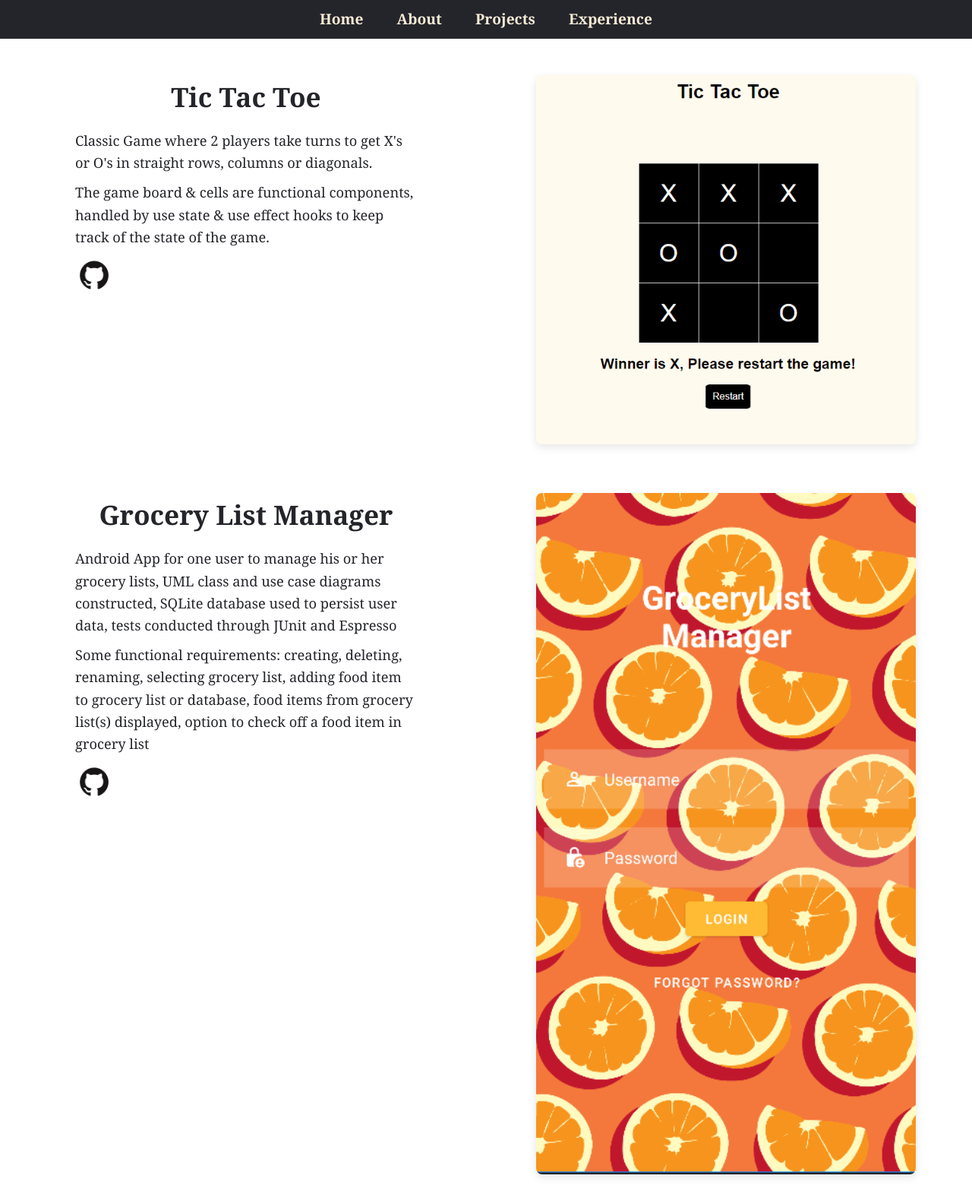
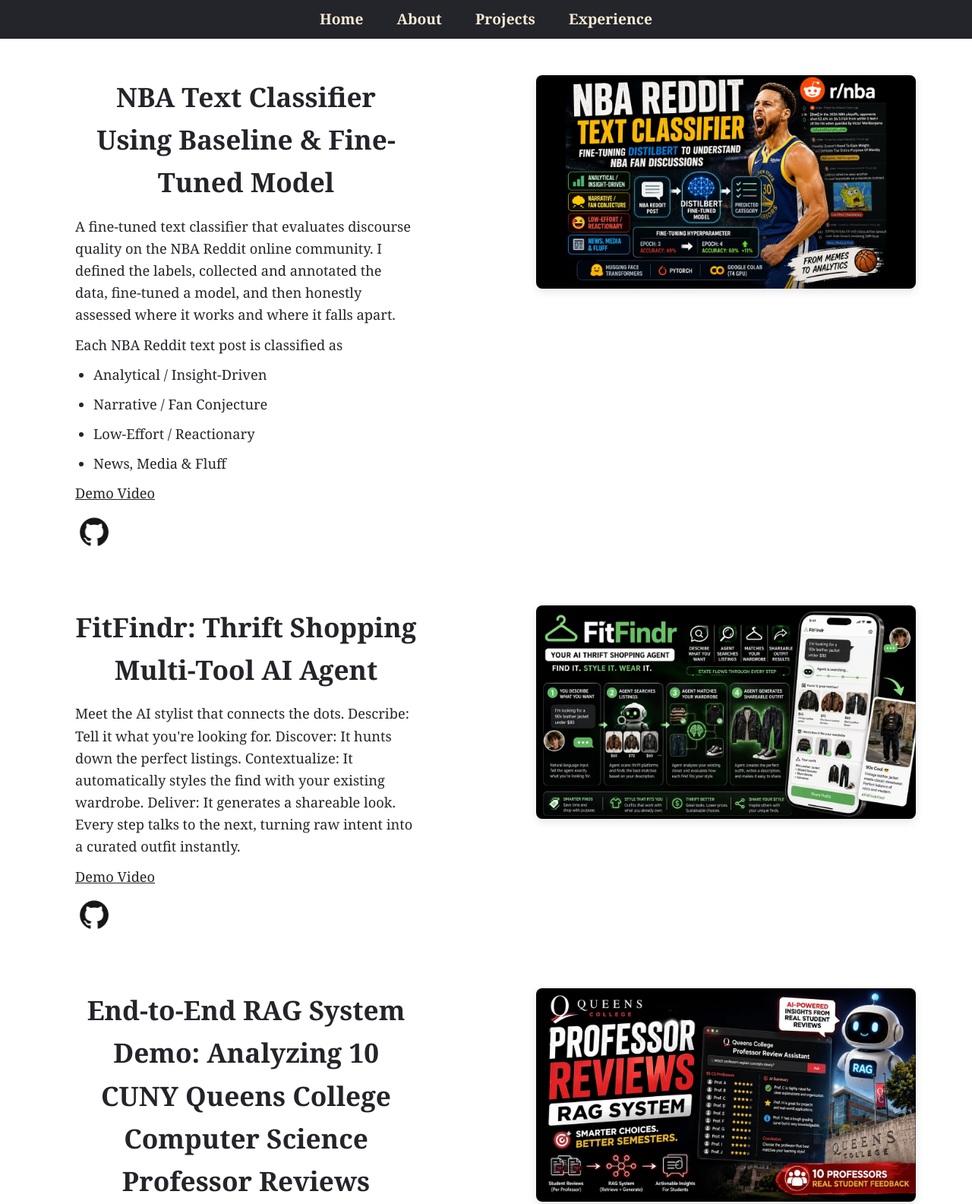
Before and after one commit to ParabjotChander/Portfolio-Website, a plain HTML site: page Web Pages/projects.html in a window 1280 px wide. Shown: the top 1585 px of the page at 76% size. Drawn offline with Linux system fonts and the light colour scheme.

Commit message:
build: updated projects webpage

```diff
--- a/Web Pages/projects.html
+++ b/Web Pages/projects.html
@@ -5,7 +5,7 @@
    <head>
 
       <meta charset="UTF-8">
-      <title>Contact</title>
+      <title>Projects</title>
       <link rel="stylesheet" href="css/nav_style.css">
       <link rel="stylesheet" href="css/project_style.css">
 
@@ -29,6 +29,79 @@
       </div>
 
       <div id="projects_description">
+
+         <div class="project_writing">
+
+            <h2>NBA Text Classifier Using Baseline & Fine-Tuned Model</h2>
+
+            <p>A fine-tuned text classifier that evaluates discourse quality on the NBA Reddit online community. I defined the labels, collected and annotated the data, fine-tuned a model, and then honestly assessed where it works and where it falls apart.</p>
+
+            <p> Each NBA Reddit text post is classified as </p>
+
+            <ul>
+               <li>Analytical / Insight-Driven </li>
+               <li>Narrative / Fan Conjecture</li>
+               <li>Low-Effort / Reactionary</li>
+               <li>News, Media & Fluff</li>
+            </ul>
+
+            <p> <a href="https://www.youtube.com/watch?v=2aNKBTbw5bM&list=PLuNLpcECNccBRJeJnoZNetFhwpcoztI1s&index=3">Demo Video </a> </p>
+
+            <p> <a href="https://github.com/ParabjotChander/ai201-project3-takemeter"> <img src="images/github.png" alt="Github Link"> </a> </p>
+
+         </div>
+
+         <div class="project_image">
+            <img src="images/text_classifier.jpg" alt="NBA Text Classifier screenshot" loading="lazy">
+         </div>
+
+         <div class="project_writing">
+
+            <h2>FitFindr: Thrift Shopping Multi-Tool AI Agent</h2>
+
+            <p>Meet the AI stylist that connects the dots.
+
+               Describe: Tell it what you're looking for.
+
+               Discover: It hunts down the perfect listings.
+
+               Contextualize: It automatically styles the find with your existing wardrobe.
+
+               Deliver: It generates a shareable look.
+
+               Every step talks to the next, turning raw intent into a curated outfit instantly.
+            </p>
+
+            <p> <a href="https://www.youtube.com/watch?v=oHG1U0Y0IVw&list=PLuNLpcECNccBRJeJnoZNetFhwpcoztI1s&index=2">Demo Video </a> </p>
+
+            <p> <a href="https://github.com/ParabjotChander/ai201-project2-fitfindr-starter"> <img src="images/github.png" alt="Github Link"> </a> </p>
+
+         </div>
+
+         <div class="project_image">
+            <img src="images/fitfindr.webp" alt="FitFindr screenshot" loading="lazy">
+         </div>
+
+         <div class="project_writing">
+
+            <h2>End-to-End RAG System Demo: Analyzing 10 CUNY Queens College Computer Science Professor Reviews</h2>
+
+            <p>
+               The Unofficial Guide Project From CodePath Course
+
+               To build the complete system, I first constructed an end-to-end document processing pipeline that handled data ingestion, chunking, and embedding, which was used to set up and query a vector store for semantic search. Using this retrieved context, I generated grounded, highly relevant responses.
+
+               Domain: The goal of this project is to provide students with actionable insights ahead of semester registration, helping them identify which professors best align with their learning styles.
+            </p>
+
+            <p> <a href="https://www.youtube.com/watch?v=WIvRq599aNc">Demo Video </a> </p>
+            <p> <a href="https://github.com/ParabjotChander/ai201-project1-unofficial-guide-starter"> <img src="images/github.png" alt="Github Link"> </a> </p>
+
+         </div>
+
+         <div class="project_image">
+            <img src="images/ragsystem.webp" alt="RAG System Project screenshot" loading="lazy">
+         </div>
 
          <div class="project_writing">
 
```
Also changed, not shown: Web Pages/images/fitfindr.webp (added), Web Pages/images/ragsystem.webp (added), Web Pages/images/text_classifier.jpg (added), 3 other files.
